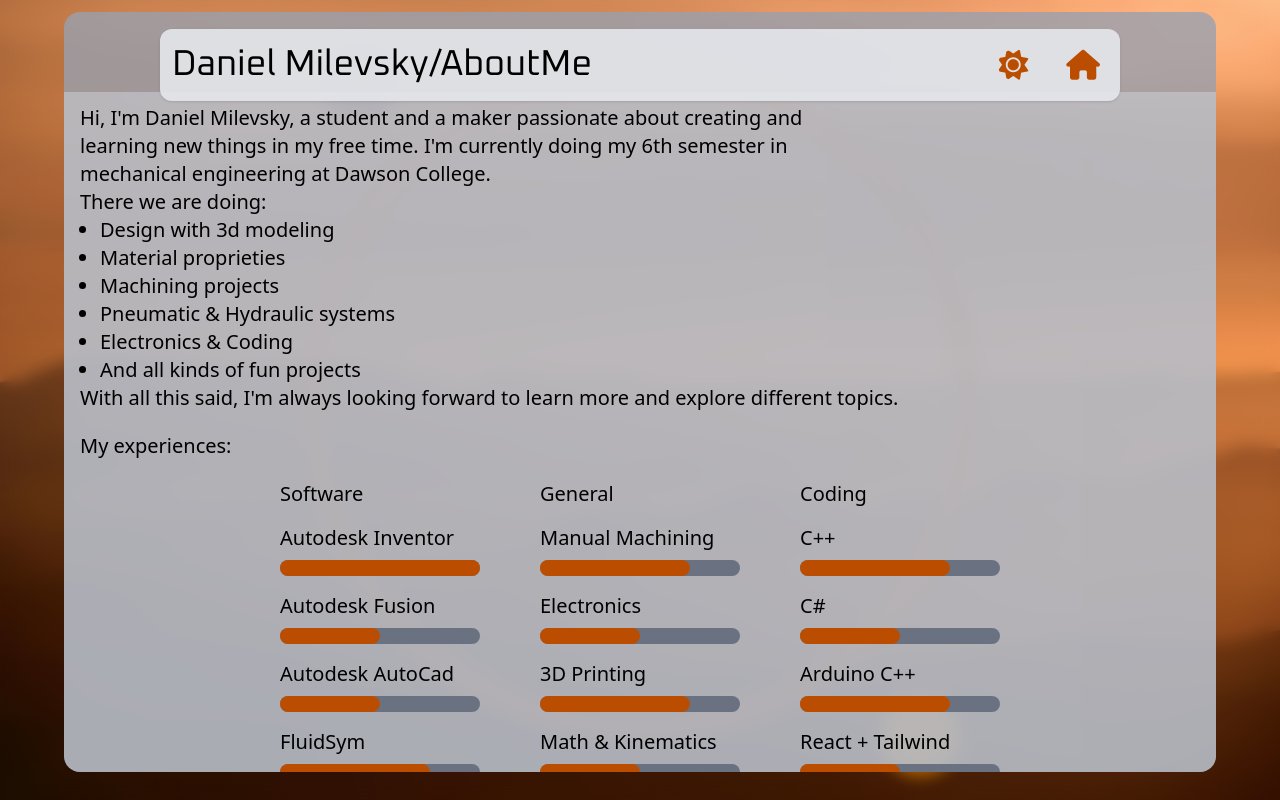
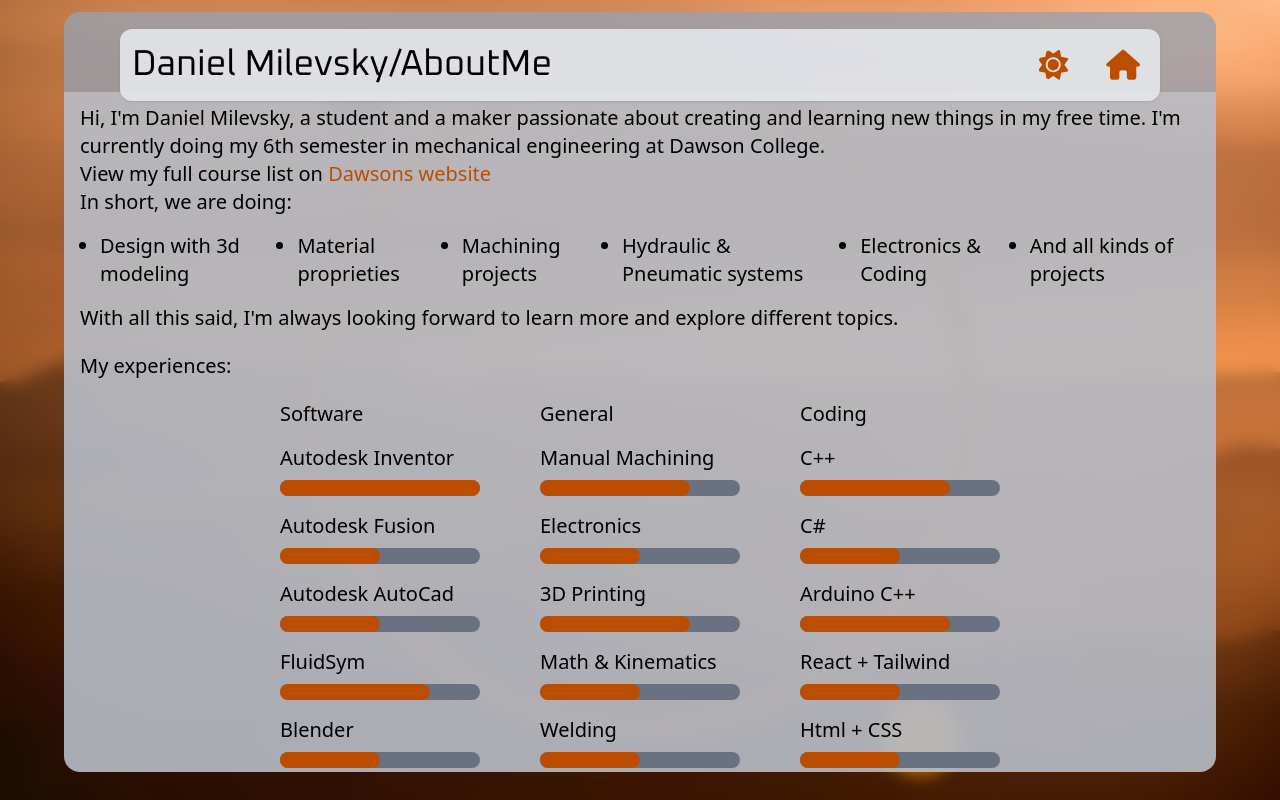
Before and after one commit to MD12c/daniel-milevsky-personal-website, a React (Vite) app: page / in a window 1280 px wide. Both pictures are taken after a click on the element "About me". Built offline with nearby package versions, Linux system fonts and the light colour scheme.

Commit message:
created new tab called contact me, refactored layering to be in the app.jsx, made a working empty projects tab

```diff
--- a/src/App.jsx
+++ b/src/App.jsx
@@ -7,10 +7,12 @@ import Navigation from './components/Navigation.jsx'
 import AboutMe from './components/AboutMe.jsx'
 import Projects from './components/Projects.jsx'
 import ContactMe from './components/ContactMe.jsx'
+import Gallery from './components/Gallery.jsx'
 import Header from './components/Header.jsx'
 import Footer from './components/Footer.jsx'
 import WhatIsToCome from './components/WhatIsToCome.jsx'
 import BgDecorations from './components/BgDecorations.jsx'
+import Bgblur from './components/BGblur.jsx'
 
 function AppContent() {
   const { darkMode } = useContext(DarkModeContext);
@@ -27,23 +29,29 @@ useEffect(() => {
   }, []);
   console.log("mobile " + mobileMode);
 
+
   return (
     <div className="absolute overflow-hidden w-screen h-screen inset-0 bg-[url('/Orange-landscape.jpg')] bg-cover bg-center z-0">
       <div className={`absolute inset-0 bg-[url('/Green-landscape.jpg')] bg-cover bg-center z-0
       transition-opacity duration-1000 ease-in-out pointer-events-none
       ${darkMode ? "opacity-100" : "opacity-0"}`}>
       </div>
-        <BgDecorations className="absolute z-10 pointer-events-none" />
-        <div className={`absolute inset-x-0 top-0 z-30 w-screen h-5
+
+      <div className="z-10 fixed inset-0 pointer-events-none"><Bgblur /></div>
+      <div className="z-0 fixed inset-0 pointer-events-none"><BgDecorations /></div>
+
+      <div className={`z-40 absolute inset-x-0 top-0  w-screen h-5
                       ${(TabMode === "Home" || TabMode ==="none") ? (mobileMode ? "moveHeaderUp" : "moveHeaderDown") : "moveHeaderUp"}`}>
         <Header className="" />
         <Navigation className={``} />
       </div>
-        <div className="w-screen h-screen overflow-hidden">
-          <AboutMe className="absolute inset-0 z-20" />
-        </div>
+      <div className="z-30 isolate relative w-screen h-screen overflow-hidden">
+        <AboutMe />
         <Projects />
         <WhatIsToCome />
+        <Gallery />
+      </div>
+
         <ContactMe />
         <Footer />
 
--- a/src/components/AboutMe.jsx
+++ b/src/components/AboutMe.jsx
@@ -17,13 +17,14 @@ export default function AboutMe() {
         { name: "FluidSym", Progress: "75" },
         { name: "Blender", Progress: "50" },
         { name: "ArduinoIDE", Progress: "75" },
-        { name: "Office Tools", Progress: "75" },
+        { name: "Office 365 Tools", Progress: "75" },
     ];
     const General = [
         { name: "Manual Machining", Progress: "75" },
         { name: "Electronics", Progress: "50" },
         { name: "3D Printing", Progress: "75" },
         { name: "Math & Kinematics", Progress: "50" },
+        { name: "Welding", Progress: "50" },
     ];
     const Coding = [
         { name: "C++", Progress: "75" },
@@ -34,26 +35,18 @@ export default function AboutMe() {
     ];
 
     return (
-        <div className="w-full h-full flex justify-center">
-            <div
-                className={`w-full h-full backdrop-blur-sm pointer-events-none
-                            ${
-                                TabMode === "AboutMe"
-                                    ? "TabBlurIn"
-                                    : "TabBlurOut"
-                            }`}
-            ></div>
+        <div className={`w-full h-full flex justify-center absolute inset-0
+            ${TabMode === "AboutMe" ? "TabIn" : "TabOut"}`}>
             <div
                 className={`absolute lg:w-[90vw] w-[95vw] h-[95vh] mt-3 rounded-2xl pt-[10vh]
                             ${
                                 darkMode
                                     ? "bg-drSecondaryDark/80"
                                     : "bg-dfSecondary/80"
-                            }
-                            ${TabMode === "AboutMe" ? "TabIn" : "TabOut"}`}
+                            }`}
             >
                 <div
-                    className={`z-60 px-4 pt-3 h-[85vh] rounded-b-2xl text-xl overflow-y-auto [-webkit-overflow-scrolling:touch] scrollbar-thin scrollbar-webkit
+                    className={`px-4 pt-3 h-[85vh] rounded-b-2xl text-xl overflow-y-auto [-webkit-overflow-scrolling:touch] scrollbar-thin scrollbar-webkit
                             ${
                                 darkMode
                                     ? "bg-dr2SecondaryDark/80 text-lt2PrimaryDark/80"
@@ -64,21 +57,26 @@ export default function AboutMe() {
                         <div className="flex justify-start items-center">
                             <div className="flex flex-col items-baseline ">
                                 {/* <h2 className="text-3xl text-center mb-3">About me</h2> */}
-                                <p className="max-w-200 2xl:mx-30">
+                                <p className="2xl:mx-10">
                                     Hi, I'm Daniel Milevsky, a student and a
                                     maker passionate about creating and learning
                                     new things in my free time. I'm currently
                                     doing my 6th semester in mechanical
-                                    engineering at Dawson College. <br />
-                                    There we are doing:
+                                    engineering at Dawson College.
                                 </p>
-                                <ul className="flex flex-col list-disc pl-5">
+                                <span>
+                                    View my full course list on
+                                        <a className={`${darkMode ? "text-dfPrimaryDark" : "text-dfPrimary"}`}
+                                            href="https://www.dawsoncollege.qc.ca/mechanical-engineering-technology/design-option-course-list/"> Dawsons website</a>
+                                </span>
+                                <p>In short, we are doing:</p>
+                                <ul className="flex gap-x-10 flex-col lg:justify-between lg:flex-row list-disc px-5 my-4">
                                     <li>Design with 3d modeling</li>
                                     <li>Material proprieties</li>
                                     <li>Machining projects</li>
-                                    <li>Pneumatic & Hydraulic systems</li>
+                                    <li>Hydraulic & {<br className="sm:hidden"/>}Pneumatic systems</li>
                                     <li>Electronics & Coding</li>
-                                    <li>And all kinds of fun projects</li>
+                                    <li>And all kinds of projects</li>
                                 </ul>
                                 <p>
                                     With all this said, I'm always looking
@@ -87,7 +85,7 @@ export default function AboutMe() {
                                 </p>
                             </div>
                         </div>
-                        <p className="mt-5">My experiences:</p>
+                        <p className="mt-5 2xl:mt-20">My experiences:</p>
                         <div className="flex flex-row flex-wrap mt-5 justify-center gap-15 2xl:justify-between 2xl:mx-25 2xl:flex-nowrap">
                             <div className="inset-0 mb-10">
                                 <p>Software</p>
@@ -102,7 +100,7 @@ export default function AboutMe() {
                                     >
                                         <li
                                             key={i}
-                                            className="mt-4 whitespace-nowrap"
+                                            className="mt-4 2xl:mt-8 whitespace-nowrap"
                                         >
                                             {Software.name}
                                         </li>
@@ -126,7 +124,7 @@ export default function AboutMe() {
                                     >
                                         <li
                                             key={i}
-                                            className="mt-4 whitespace-nowrap"
+                                            className="mt-4 2xl:mt-8 whitespace-nowrap"
                                         >
                                             {General.name}
                                         </li>
@@ -150,7 +148,7 @@ export default function AboutMe() {
                                     >
                                         <li
                                             key={i}
-                                            className="mt-4 whitespace-nowrap"
+                                            className="mt-4 2xl:mt-8 whitespace-nowrap"
                                         >
                                             {Coding.name}
                                         </li>
--- /dev/null
+++ b/src/components/BGblur.jsx
@@ -0,0 +1,15 @@
+import { useContext } from "react";
+import { TabContext } from "../context/TabContext";
+
+export default function Projects() {
+    const { TabMode } = useContext(TabContext);
+
+    return (
+        <div className="z-0 w-full h-full flex justify-center">
+            <div
+                className={`w-full h-full absolute inset-0 backdrop-blur-sm pointer-events-none
+                          ${(TabMode === "Home" || TabMode === "none") ? "TabBlurOut" : "TabBlurIn"}`}
+            ></div>
+        </div>
+    );
+}
--- a/src/components/BgDecorations.jsx
+++ b/src/components/BgDecorations.jsx
@@ -4,7 +4,7 @@ export default function BgDecorations() {
   const { darkMode, setDarkMode } = useContext(DarkModeContext);
   return (
     <div>
-        <div className="absolute overflow-hidden h-screen w-screen flex items-center justify-center shadow-black/50">
+        <div className="z-40 absolute overflow-hidden h-screen w-screen flex items-center justify-center shadow-black/50">
             <div className={`absolute w-170 h-170 rounded-full border-25
                             ${darkMode ? "border-drPrimaryDark/50" : "border-amber-700/50"}
                             circleAppearence`} />
--- a/src/components/Header.jsx
+++ b/src/components/Header.jsx
@@ -25,8 +25,8 @@ export default function Header() {
 
   const iconStyle = "transition text-3xl cursor-pointer";
   return (
-    <div className={`flex mx-3 py-4 justify-between items-center
-                    rounded-xl mt-1 lg:mx-40 2xl:mx-72
+    <div className={`flex mx-7 md:mx-9 py-4 justify-between items-center
+                    rounded-xl mt-1 lg:mx-30 2xl:mx-72
                     ${darkMode ? "bg-ltSecondaryDark/80" : "shadow bg-lt2Secondary/90"}`}>
       <div className="flex items-center whitespace-nowrap overflow-hidden">
         <h1 className={`pl-3 font-oxanium font-bold
--- a/src/components/Navigation.jsx
+++ b/src/components/Navigation.jsx
@@ -15,7 +15,8 @@ export default function Navigation() {
 		{ name: ["About me"], link: "AboutMe" },
 		{ name: ["Projects"], link: "Projects" },
 		{ name: ["What's next"], link: "What's next" },
-		{ name: ["Gallery"], link: "Gallery" }
+		{ name: ["Gallery"], link: "Gallery" },
+		{ name: ["Contact me"], link: "ContactMe" }
 	];
 	const cardStyle =`flex flex-col justify-center items-center mt-5  mx-2 h-20 rounded-2xl  pb-5 shadow-5sm shadow-xl cursor-pointer
 					border-Secondary-300 overflow-hidden active:shadow-inner backdrop-blur-md `;
@@ -23,7 +24,7 @@ export default function Navigation() {
 
 	return (
 		<div className={`overflow-hidden pb-10 flex justify-center ${(TabMode === "Home" || TabMode ==="none") ? (mobileMode ? "navigationDownMobile" : "navigationDown") : (mobileMode ? "navigationUpMobile" : "navigationUp")}`}>
-			<div className={`navigationAppearence w-[90vw] sm:w-[80vw] mt-0 mx-3 flex flex-col md:flex-row flex-wrap justify-evenly`}>
+			<div className={`navigationAppearence w-[90vw] lg:w-200 2xl:w-[85vw] mt-0 mx-3 flex flex-col md:flex-row flex-wrap justify-evenly`}>
 				{NavContent.map((item, i) => (
 					<div key={i} className={cardStyle + `${darkMode ? "hover:bg-ltSecondaryDark/90 bg-ltSecondaryDark/50" : "hover:bg-[#dadfe8] bg-navTab/70"}`}
 						onMouseEnter={() => setHover(i)}
--- a/src/components/ProgressBar.jsx
+++ b/src/components/ProgressBar.jsx
@@ -10,7 +10,7 @@ export default function ProgressBar({ barWidth }) {
 
 
   return (
-    <div className={`mt-2 w-50 h-4 rounded-full overflow-visible
+    <div className={`mt-2 w-50 h-4 rounded-full overflow-visible 2xl:mt-9
     ${darkMode ? "bg-drSecondaryDark" : "bg-drSecondary"}`}>
         <div className={`ml-0 h-4 rounded-full
         ${darkMode ? "bg-dfPrimaryDark" : "bg-dfPrimary"}`}
```
Also changed, not shown: src/components/Projects.jsx (+30 -5 lines). Lines whose indentation alone changed are shown as unchanged.
